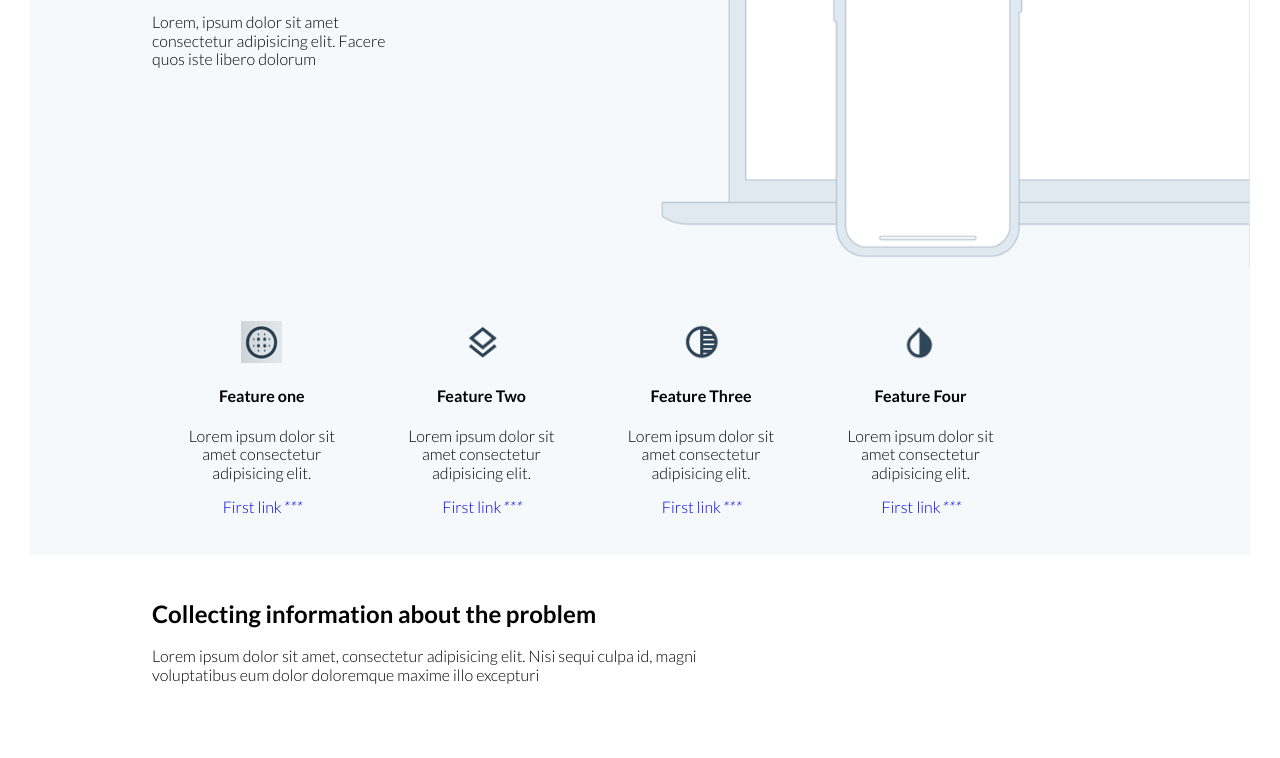
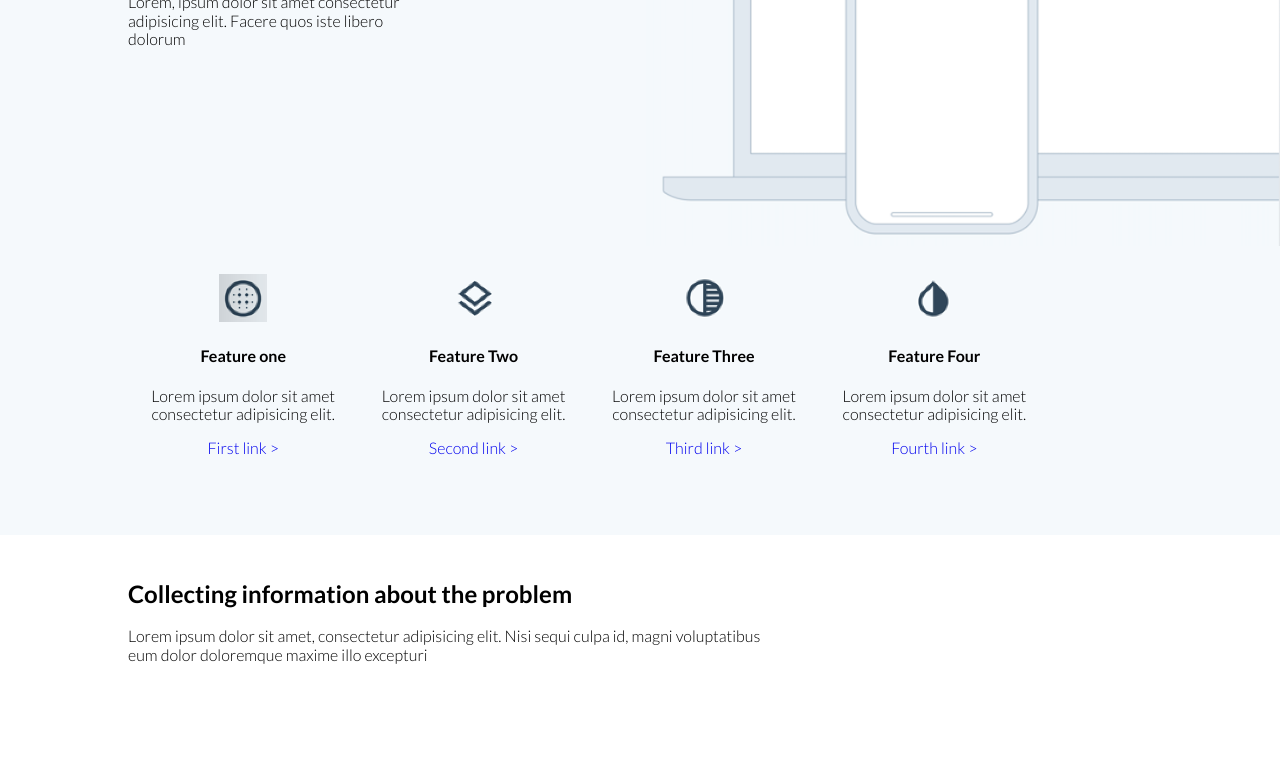
Before and after one commit to loves2run/class8_source, a plain HTML site: page index.html in a window 1280 px wide. Shown: the part 295-1053 px from the top of the page. Drawn offline with Linux system fonts and the light colour scheme.

Commit message:
Layout updates / corrections

```diff
--- a/css/style.css
+++ b/css/style.css
@@ -28,7 +28,7 @@ html {
 body {
   font-family: 'Lato', sans-serif;
   margin: 0;
-  padding: 20px 30px;
+  padding: 0;
 }
 
 a {
@@ -48,6 +48,7 @@ li {
 /*******************************************/
 header {
   height: 55px;
+  padding: 0 30px;
 }
 
 nav section {
@@ -82,7 +83,6 @@ main {
 .hero-left, .hero-right {
   float: left;
   width: 50%;
-  padding-top: 25px;
 }
 
 .hero-left {
@@ -101,14 +101,13 @@ figure {
   clear: both;
   padding-left: 10%;
   padding-right: 10%;
-  padding-top: 50px;
+  padding-top: 25px;
   text-align: center;
 }
 
 .features {
   float: left;
-  padding-left: 20px;
-  padding-right: 20px;
+  padding: 0 10px 20px 10px;
   width: 22.5%;
 }
 
--- a/index.html
+++ b/index.html
@@ -54,25 +54,25 @@
 					<img src="img/feat-1-img.png" alt="feature-image-1">
 					<h4>Feature one</h4>
 					<p>Lorem ipsum dolor sit amet consectetur adipisicing elit.</p>
-					<a href="#">First link<i>***</i></a>
+					<a href="#">First link  ></a>
 				</section>
 				<section class="features feature-2">
 					<img src="img/feat-2-img.png" alt="feature-image-2">
 					<h4>Feature Two</h4>
 					<p>Lorem ipsum dolor sit amet consectetur adipisicing elit.</p>
-					<a href="#">First link<i>***</i></a>
+					<a href="#">Second link  ></a>
 				</section>
 				<section class="features feature-3">
 					<img src="img/feat-3-img.png" alt="feature-image-3">
 					<h4>Feature Three</h4>
 					<p>Lorem ipsum dolor sit amet consectetur adipisicing elit.</p>
-					<a href="#">First link<i>***</i></a>
+					<a href="#">Third link  ></a>
 				</section>
 				<section class="features feature-4">
 					<img src="img/feat-4-img.png" alt="feature-image-4">
 					<h4>Feature Four</h4>
 					<p>Lorem ipsum dolor sit amet consectetur adipisicing elit.</p>
-					<a href="#">First link<i>***</i></a>
+					<a href="#">Fourth link  ></a>
 				</section>
 			</section>
 		</main>
```
